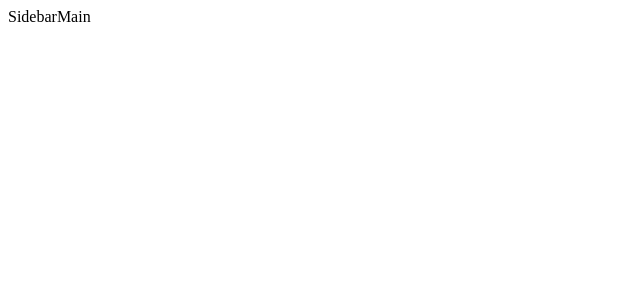
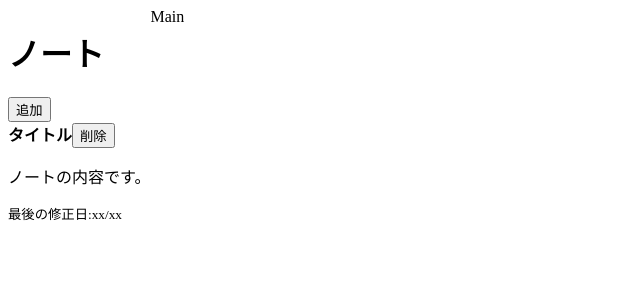
Before and after one commit to budou114/react-note-app, a React (Vite) app: page / in a window 1280 px wide. Shown: the top 300 px of the page, without its empty margins (0-640 px from the left). Built offline with nearby package versions, Linux system fonts and the light colour scheme.

Commit message:
Sidebarコンポーネントから作成しよう

```diff
--- a/src/components/Sidebar.jsx
+++ b/src/components/Sidebar.jsx
@@ -2,7 +2,22 @@
 
 const Sidebar = () => {
   return (
-    <div>Sidebar</div>
+    <div class="app-sidebar">
+      <div class="app-sidebar-header">
+        <h1>ノート</h1>
+        <button>追加</button>
+      </div>
+      <div className="app-sidebar-notes">
+        <div className="app-sidebar-note">
+          <div className="sidebar-note-title">
+            <strong>タイトル</strong>
+            <button>削除</button>
+          </div>
+          <p>ノートの内容です。</p>
+          <small>最後の修正日:xx/xx</small>
+        </div>
+      </div>
+    </div>
   );
 };
 
```
